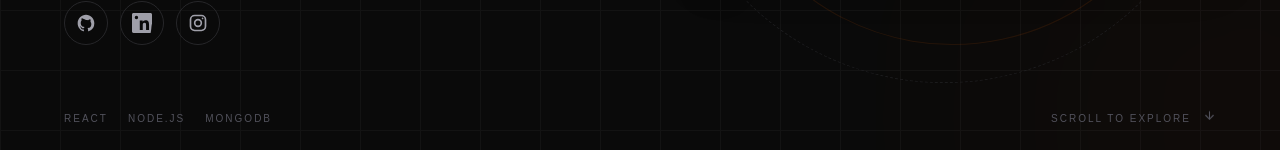
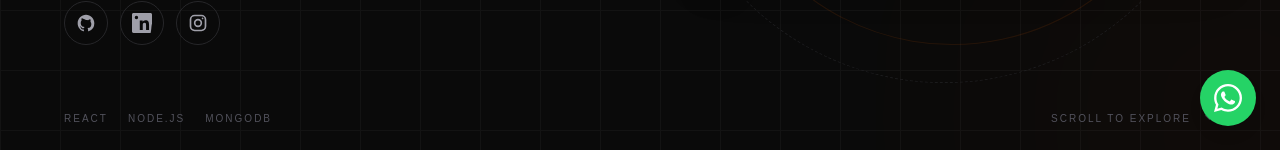
Before and after one commit to muhammadniishad786-rgb/portfolio, a React (Vite) app: page / in a window 1280 px wide. Shown: the part 650-800 px from the top of the page. Built offline with nearby package versions, Linux system fonts and the light colour scheme; no server answers.

Commit message:
whatsapp button added successfully

```diff
--- a/package.json
+++ b/package.json
@@ -16,6 +16,7 @@
     "lucide-react": "^1.47.0",
     "react": "^19.2.8",
     "react-dom": "^19.2.8",
+    "react-icons": "^5.7.0",
     "react-router-dom": "^7.18.4",
     "tailwindcss": "^4.3.3"
   },
--- a/src/components/WhatsAppButton.jsx
+++ b/src/components/WhatsAppButton.jsx
@@ -1,11 +1,14 @@
 
-import { MessageCircle } from "lucide-react";
+import { FaWhatsapp } from "react-icons/fa";
 
-const WhatsAppButton = () => {
-  const phoneNumber = "91XXXXXXXXXX"; // Replace with your number
-  const message = "Hi Nishad! I visited your portfolio and would like to connect with you.";
+function WhatsAppButton() {
+  const phoneNumber = "9778580349"; // Replace with your WhatsApp number
+  const message =
+    "Hi! I visited your portfolio and would like to connect with you.";
 
-  const whatsappURL = `https://wa.me/${phoneNumber}?text=${encodeURIComponent(message)}`;
+  const whatsappURL = `https://wa.me/${phoneNumber}?text=${encodeURIComponent(
+    message
+  )}`;
 
   return (
     <a
@@ -13,11 +16,11 @@
       target="_blank"
       rel="noopener noreferrer"
       aria-label="Chat with me on WhatsApp"
-      className="fixed bottom-6 right-6 z-50 flex h-14 w-14 items-center justify-center rounded-full bg-green-500 text-white shadow-lg transition-transform hover:scale-110 hover:bg-green-600"
+      className="fixed bottom-6 right-6 z-50 flex h-14 w-14 items-center justify-center rounded-full bg-[#25D366] text-white shadow-lg transition-transform duration-300 hover:scale-110 hover:shadow-xl"
     >
-      <MessageCircle size={28} />
+      <FaWhatsapp size={32} />
     </a>
   );
-};
+}
 
 export default WhatsAppButton;
--- a/src/routes/MainRoutes.jsx
+++ b/src/routes/MainRoutes.jsx
@@ -1,6 +1,7 @@
 import { BrowserRouter, Routes, Route } from "react-router-dom";
 import Navbar from "../components/Navbar";
 import Home from "../pages/Home";
+import WhatsAppButton from "../components/WhatsAppButton";
 
 function App() {
   return (
@@ -9,6 +10,8 @@
       <Routes>
         <Route path="/" element={<Home />} />
       </Routes>
+
+      <WhatsAppButton />
     </BrowserRouter>
   );
 }
```
Also changed, not shown: 1 other file (tests, documents, lock files or other folders).
